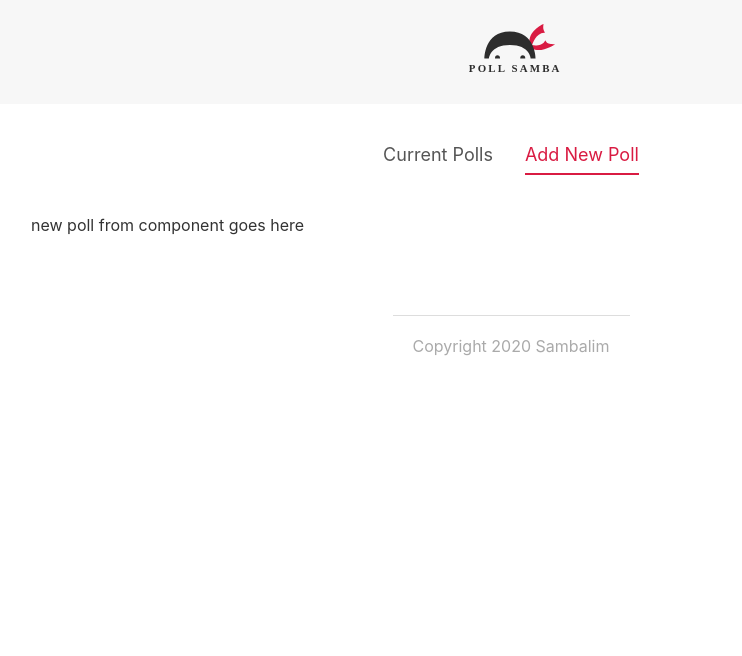
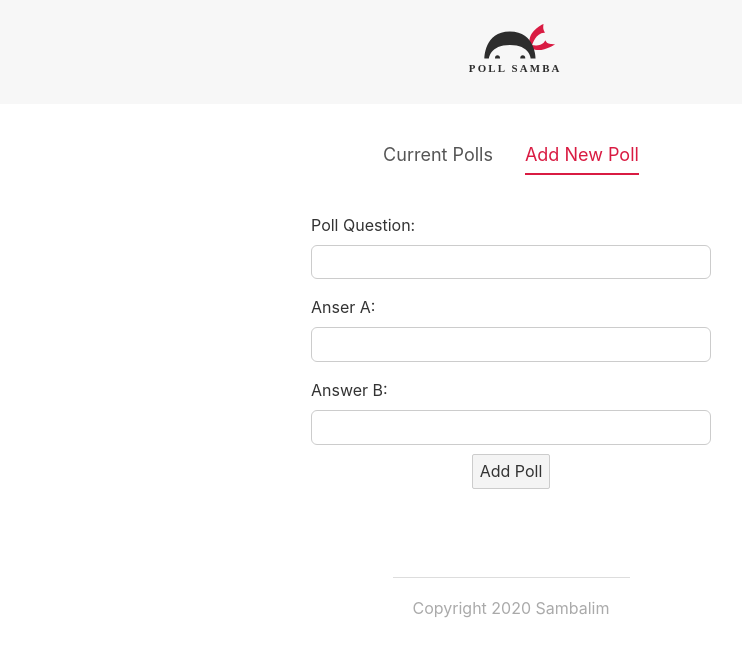
Before and after one commit to SambaLim/Svelte-Polls, a Svelte app: page / in a window 1280 px wide. Both pictures are taken after a click on the item "Add New Poll". Shown: the top 656 px of the page, without its empty margins (129-871 px from the left). Built offline with nearby package versions, Linux system fonts and the light colour scheme.

Commit message:
21. Poll Form Component

```diff
--- a/src/App.svelte
+++ b/src/App.svelte
@@ -1,6 +1,7 @@
 <script>
 	import Header from './components/Header.svelte';
 	import Footer from './components/Footer.svelte';
+	import CreatePollForm from './components/CreatePollForm.svelte';
 	import Tabs from './shared/Tabs.svelte';
 
 	// tabs
@@ -18,7 +19,7 @@
 	{#if activeItem === 'Current Polls'}
 		<p>Poll list component goes here</p>
 	{:else if activeItem === 'Add New Poll'}
-		<p>new poll from component goes here</p>
+		<CreatePollForm />
 	{/if}
 </main>
 <Footer />
--- /dev/null
+++ b/src/components/CreatePollForm.svelte
@@ -0,0 +1,46 @@
+<script>
+  let fields = {
+    question: '',
+    answerA: '',
+    answerB: ''
+  };
+
+  const submitHandler = () => {
+    console.log(fields);
+  }
+</script>
+
+<form on:submit|preventDefault={submitHandler}>
+  <div class="form-field">
+    <label for="question">Poll Question:</label>
+    <input type="text" id="question" bind:value={fields.question}>
+  </div>
+  <div class="form-field">
+    <label for="answer-a">Anser A:</label>
+    <input type="text" id="answer-a" bind:value={fields.answerA}>
+  </div>
+  <div class="form-field">
+    <label for="answer-b">Answer B:</label>
+    <input type="text" id="answer-a" bind:value={fields.answerB}>
+  </div>
+  <button>Add Poll</button>
+</form>
+
+<style>
+ form {
+   width: 400px;
+   margin: 0 auto;
+   text-align: center;
+ }
+ .form-field {
+   margin: 1px auto;
+ }
+ input {
+   width: 100%;
+   border-radius: 6px;
+ }
+ label {
+   margin: 10px auto;
+   text-align: left;
+ }
+</style>
```
